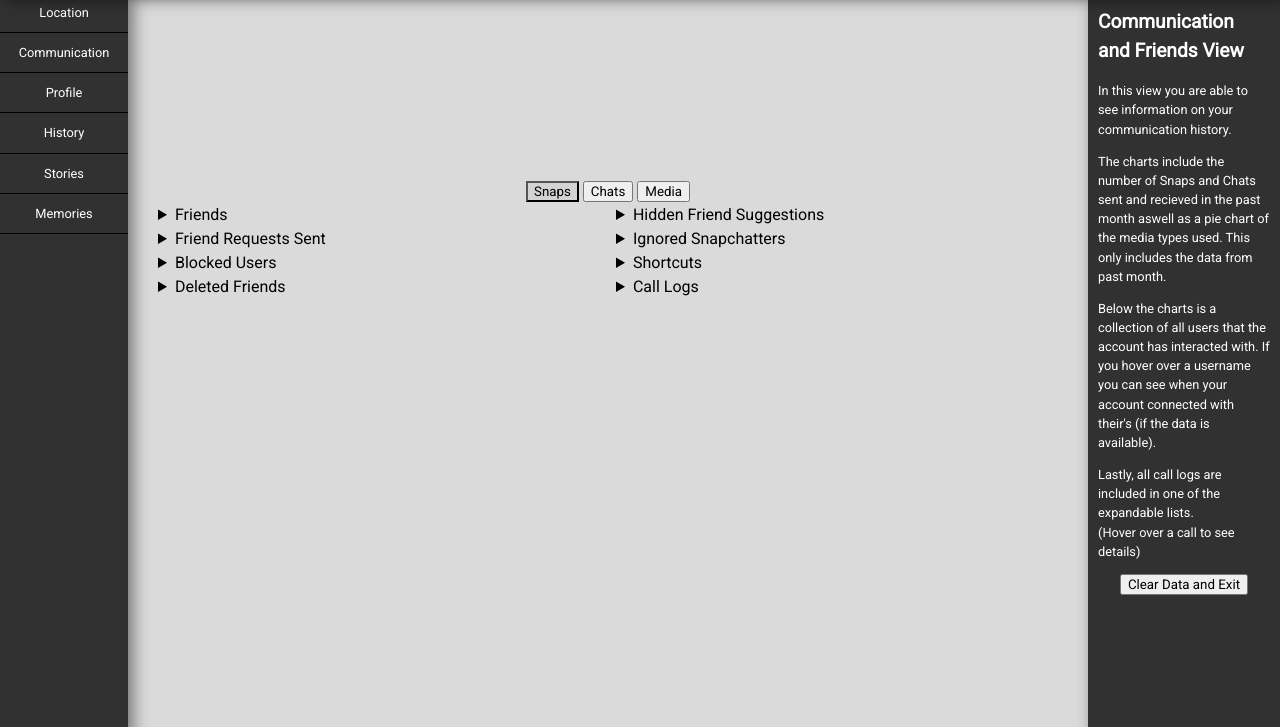
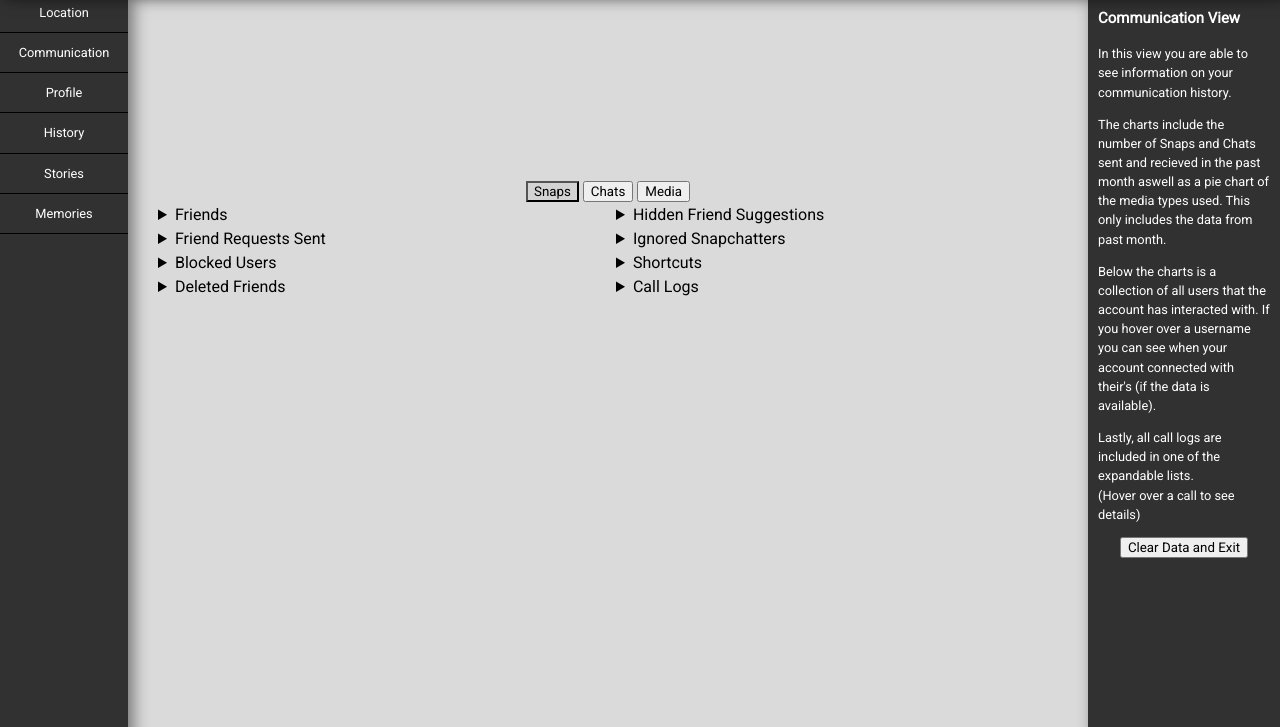
Before and after one commit to R-Haase-CU/R-Haase-CU.github.io, a plain HTML site: page Communication View/Communication.html in a window 1280 px wide. Shown: the part 73-800 px from the top of the page. Drawn offline with nearby package versions, Linux system fonts and the light colour scheme.

Commit message:
Release 1.0

```diff
--- a/Assets/upload.js
+++ b/Assets/upload.js
@@ -101,7 +101,6 @@ function handleFiles(files) {
    }
 }
 
-
 input.addEventListener("change", function (e) {
       handleFiles(input.files);
    },
--- a/Communication View/Communication.html
+++ b/Communication View/Communication.html
@@ -25,7 +25,7 @@
 
     <div class="infoPane">
         <div class="info">
-            <h2>Communication and Friends View</h2>
+            <h3>Communication View</h3>
             <p>In this view you are able to see information on your communication history.</p>
             <p>The charts include the number of Snaps and Chats sent and recieved in the past month aswell as a pie chart of the media types used. This only includes the data from past month.</p>
             <p>Below the charts is a collection of all users that the account has interacted with. If you hover over a username you can see when your account connected with their's (if the data is available).</p>
--- a/Location View/Location.js
+++ b/Location View/Location.js
@@ -56,8 +56,7 @@ async function toggle() {
 
 //IIFE to change slider values based on the data imported into the system
 (function setSlider() {
-   document.getElementById("sliderPosition").max =
-      hist["Location History"].length - 1;
+   document.getElementById("sliderPosition").max = hist["Location History"].length - 1;
 })();
 
 //handles user input with the slider element
```
Also changed, not shown: History View/History.js (+0 -40 lines), index.html (+0 -1 lines).
